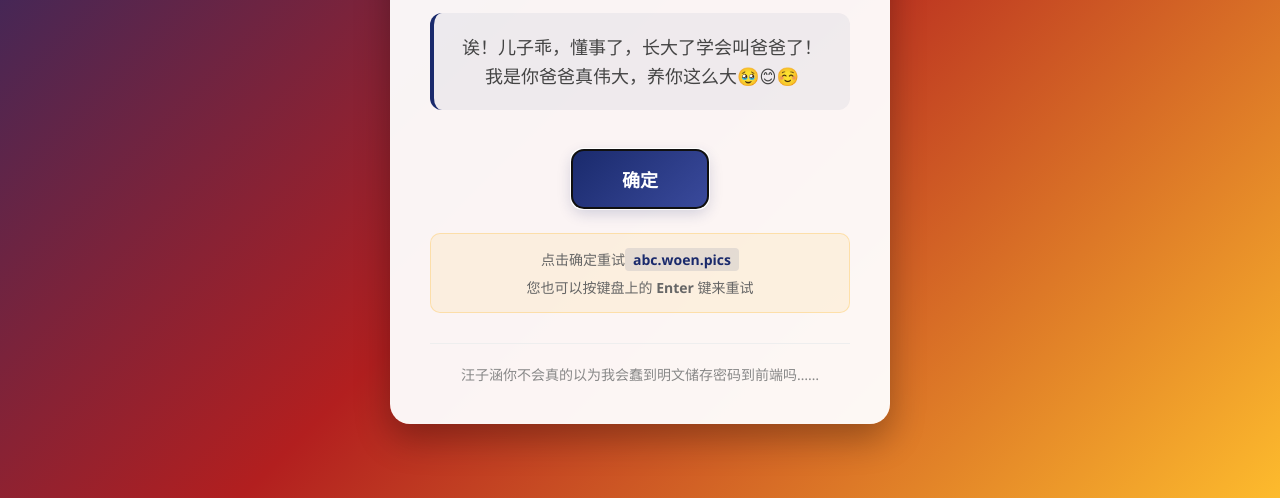
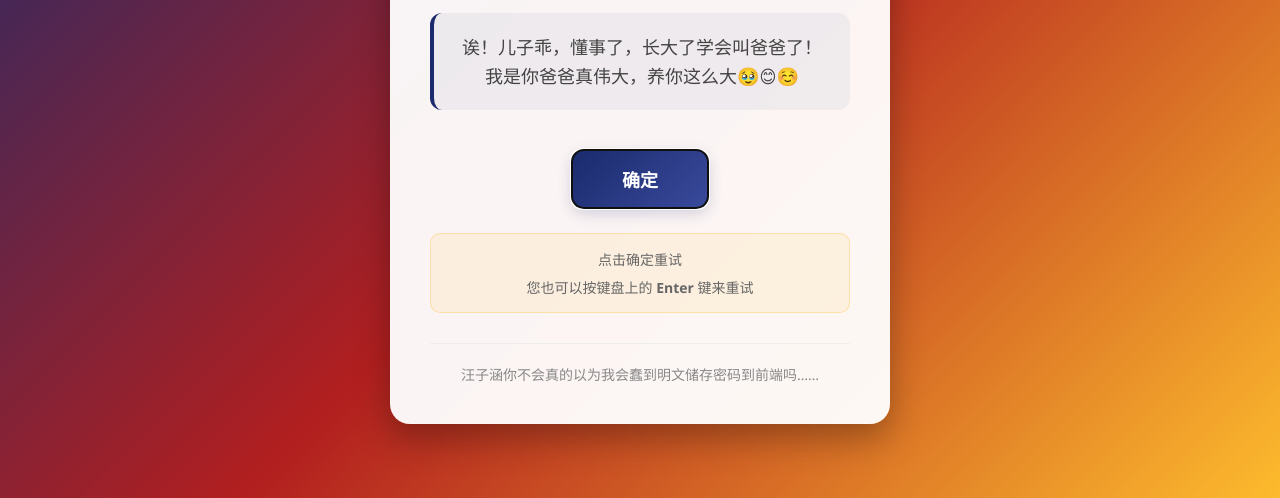
Before and after one commit to JumperTT/html-password-check, a plain HTML site: page 88hao.html in a window 1280 px wide. Shown: the part 302-800 px from the top of the page. Drawn offline with Linux system fonts and the light colour scheme.

Commit message:
Update 88hao.html

```diff
--- a/88hao.html
+++ b/88hao.html
@@ -181,7 +181,7 @@
         <button id="confirmBtn" class="modal-button">确定</button>
 
         <div class="modal-info">
-            <p>点击确定重试<span class="domain-highlight">abc.woen.pics</span></p>
+            <p>点击确定重试</p>
             <p style="margin-top: 8px;">您也可以按键盘上的 <strong>Enter</strong> 键来重试</p>
         </div>
 
```
